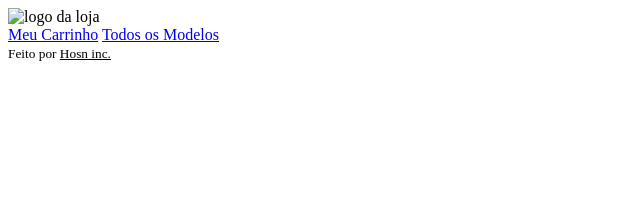
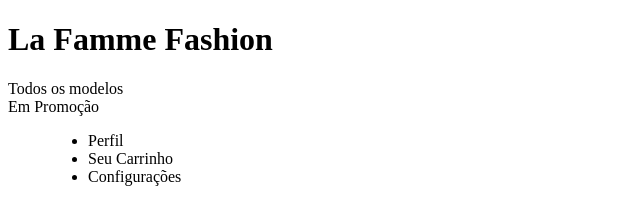
Before and after one commit to ShecloneBR/newfashion, a website: page index.html in a window 1280 px wide. Shown: the whole page, without its empty margins (0-640 px from the left). Drawn offline with Linux system fonts and the light colour scheme.

Commit message:
1 log em la famme fashion

```diff
--- a/index.html
+++ b/index.html
@@ -1,18 +1,23 @@
 <!DOCTYPE html>
-<html>
+<html lang="en">
 <head>
-        <title>Sem Titulo</title>
+  <meta charset="UTF-8">
+  <meta name="viewport" content="width=device-width, initial-scale=1.0">
+  <title>La Famme Fashion</title>
 </head>
 <body>
   <header>
-            <img src="logo.png" alt="logo da loja">
-          <nav>
-            <a href="./frontend/carrinho.html">Meu Carrinho</a>
-            <a href="/frontend/todos.html">Todos os Modelos</a>
-          </nav>
+    <h1>La Famme Fashion</h1>
+    <nav>Todos os modelos</nav>
+    <nav>Em Promoção</nav>
   </header>
-        <div id="barra_lateral"></div>
-        <div id="corpo"></div>
-        <footer><small>Feito por <u>Hosn inc.</u></small></footer>
+  <menu>
+    <ul>
+      <li>Perfil</li>
+      <li>Seu Carrinho</li>
+      <li>Configurações</li>
+    </ul>
+  </menu>
+
 </body>
 </html>
--- /dev/null
+++ b/package.json
@@ -0,0 +1,6 @@
+{
+  "dependencies": {
+    "express": "^4.18.2",
+    "node": "^20.7.0"
+  }
+}
```
Also changed, not shown: backend/server.js (added, +8 -0 lines), 1 other file. Lines whose indentation alone changed are shown as unchanged.
